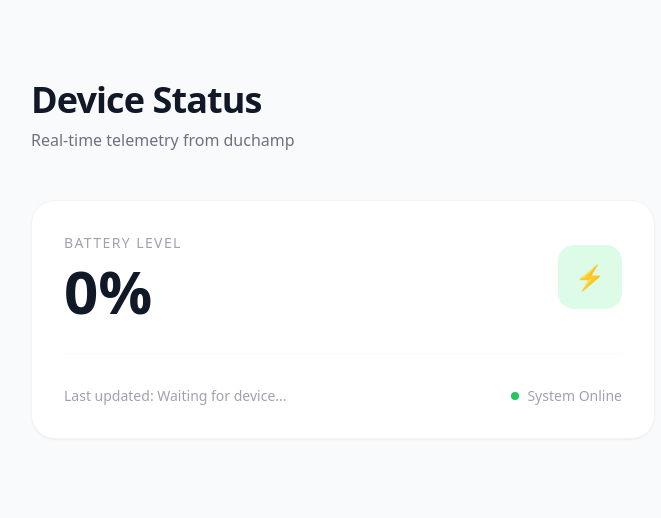
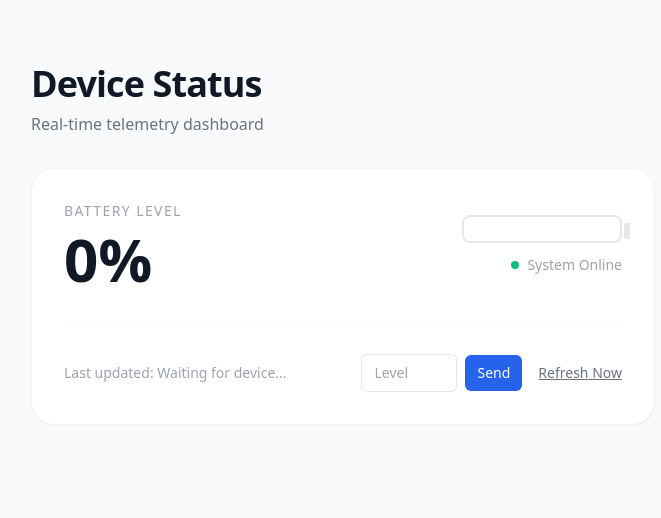
Before and after one commit to gerach07/android-telemetry-server, a FastAPI app: page / in a window 1280 px wide. Shown: the top 518 px of the page, without its empty margins (297-958 px from the left). Run offline with FastAPI, Linux system fonts and the light colour scheme; some libraries are stand-ins or nearby versions.

Commit message:
Add Render deployment config, gunicorn, dashboard, /stats and /health endpoints

```diff
--- a/main.py
+++ b/main.py
@@ -1,25 +1,56 @@
-from fastapi import FastAPI, Form, Request
+from fastapi import FastAPI, Form, Request, Depends
 from fastapi.templating import Jinja2Templates
-from fastapi.responses import HTMLResponse
+from fastapi.responses import HTMLResponse, JSONResponse
+from fastapi.middleware.cors import CORSMiddleware
+from pydantic import BaseModel
 import time
 
 app = FastAPI()
+app.add_middleware(
+    CORSMiddleware,
+    allow_origins=["*"],
+    allow_credentials=True,
+    allow_methods=["*"],
+    allow_headers=["*"],
+)
+
 templates = Jinja2Templates(directory="templates")
 
 # Initial placeholder data
 latest_stats = {"level": "0", "timestamp": "Waiting for device..."}
 
+
 @app.get("/", response_class=HTMLResponse)
 async def read_root(request: Request):
-    # This sends our data variables to the HTML file
-    return templates.TemplateResponse("index.html", {
-        "request": request,
-        "level": latest_stats["level"],
-        "timestamp": latest_stats["timestamp"]
-    })
+    # Render the template; the page will poll `/stats` for live updates
+    return templates.TemplateResponse("index.html", {"request": request})
+
+
+class BatteryReport(BaseModel):
+    level: int
+
 
 @app.post("/battery_report")
-async def receive_battery(level: str = Form(...)):
-    latest_stats["level"] = level
+async def receive_battery(level: int = Form(None), payload: BatteryReport | None = None):
+    # Accepts either form-encoded `level` or JSON payload {"level": N}
+    if payload is not None:
+        level_value = int(payload.level)
+    elif level is not None:
+        level_value = int(level)
+    else:
+        return JSONResponse({"status": "error", "detail": "no level provided"}, status_code=400)
+
+    latest_stats["level"] = str(max(0, min(100, level_value)))
     latest_stats["timestamp"] = time.strftime("%H:%M:%S")
-    return {"status": "success"}
+    return {"status": "success", "level": latest_stats["level"]}
+
+
+@app.get("/stats")
+async def get_stats():
+    return latest_stats
+
+
+@app.get("/health")
+async def health():
+    # Simple health-check endpoint for Render/Load balancers
+    return {"status": "ok"}
--- a/templates/index.html
+++ b/templates/index.html
@@ -5,35 +5,128 @@
     <meta name="viewport" content="width=device-width, initial-scale=1.0">
     <title>Anasio | Battery Telemetry</title>
     <script src="https://cdn.tailwindcss.com"></script>
-    <!-- Auto-refresh every 30 seconds to see new data -->
-    <meta http-equiv="refresh" content="30">
+    <meta name="theme-color" content="#ffffff">
+    <style>
+        /* small battery bar styling */
+        .battery {
+            width: 160px;
+            height: 28px;
+            border-radius: 8px;
+            border: 2px solid #e5e7eb;
+            position: relative;
+            background: #fff;
+        }
+        .battery-level {
+            height: 100%;
+            border-radius: 6px;
+            transition: width 400ms ease, background 400ms ease;
+        }
+        .battery-tip {
+            position: absolute;
+            right: -10px;
+            top: 6px;
+            width: 6px;
+            height: 16px;
+            background: #e5e7eb;
+            border-radius: 2px;
+        }
+    </style>
 </head>
 <body class="bg-gray-50 text-gray-900 font-sans">
-    <div class="max-w-2xl mx-auto py-20 px-6">
-        <header class="mb-12">
+    <div class="max-w-2xl mx-auto py-16 px-6">
+        <header class="mb-8">
             <h1 class="text-4xl font-bold tracking-tight">Device Status</h1>
-            <p class="text-gray-500 mt-2">Real-time telemetry from duchamp</p>
+            <p class="text-gray-500 mt-2">Real-time telemetry dashboard</p>
         </header>
 
         <div class="bg-white rounded-3xl p-8 shadow-sm border border-gray-100">
-            <div class="flex items-center justify-between">
+            <div class="flex items-center justify-between gap-4">
                 <div>
                     <p class="text-sm font-medium text-gray-400 uppercase tracking-widest">Battery Level</p>
-                    <p class="text-6xl font-bold mt-2">{{ level }}%</p>
+                    <p id="level-text" class="text-6xl font-bold mt-2">--%</p>
                 </div>
-                <!-- Simple battery icon logic -->
-                <div class="h-16 w-16 bg-green-100 rounded-2xl flex items-center justify-center">
-                    <div class="text-green-600 text-2xl font-bold">⚡</div>
+
+                <div class="flex flex-col items-end gap-3">
+                    <div class="battery" aria-hidden>
+                        <div id="battery-fill" class="battery-level" style="width:0%"></div>
+                        <div class="battery-tip"></div>
+                    </div>
+                    <div id="status-dot" class="flex items-center text-sm text-gray-400">
+                        <span id="dot" class="h-2 w-2 bg-gray-300 rounded-full mr-2"></span>
+                        <span id="status-text">Offline</span>
+                    </div>
                 </div>
             </div>
 
-            <div class="mt-8 pt-8 border-t border-gray-50 flex justify-between items-center text-sm text-gray-400">
-                <span>Last updated: {{ timestamp }}</span>
-                <span class="flex items-center">
-                    <span class="h-2 w-2 bg-green-500 rounded-full mr-2"></span> System Online
-                </span>
+            <div class="mt-8 pt-8 border-t border-gray-50 flex flex-col sm:flex-row justify-between items-start sm:items-center gap-4 text-sm text-gray-400">
+                <span>Last updated: <span id="timestamp">--:--:--</span></span>
+
+                <div class="flex items-center gap-4">
+                    <form id="post-form" class="flex items-center gap-2">
+                        <label for="level-input" class="sr-only">Level</label>
+                        <input id="level-input" type="number" min="0" max="100" placeholder="Level" class="px-3 py-2 border rounded-md w-24" />
+                        <button type="submit" class="bg-blue-600 text-white px-3 py-2 rounded-md">Send</button>
+                    </form>
+
+                    <button id="refresh" class="text-sm text-gray-500 underline">Refresh Now</button>
+                </div>
             </div>
         </div>
     </div>
+
+    <script>
+        const levelText = document.getElementById('level-text');
+        const batteryFill = document.getElementById('battery-fill');
+        const timestampEl = document.getElementById('timestamp');
+        const statusDot = document.getElementById('dot');
+        const statusText = document.getElementById('status-text');
+
+        function colorForLevel(n){
+            if(n >= 80) return '#16a34a';
+            if(n >= 40) return '#f59e0b';
+            return '#ef4444';
+        }
+
+        async function fetchStats(){
+            try{
+                const res = await fetch('/stats');
+                if(!res.ok) throw new Error('no stats');
+                const data = await res.json();
+                const n = parseInt(data.level || 0, 10);
+                levelText.textContent = n + '%';
+                batteryFill.style.width = Math.max(0, Math.min(100, n)) + '%';
+                const c = colorForLevel(n);
+                batteryFill.style.background = c;
+                timestampEl.textContent = data.timestamp || '--:--:--';
+                statusDot.style.background = '#10b981';
+                statusText.textContent = 'System Online';
+            }catch(e){
+                statusDot.style.background = '#9ca3af';
+                statusText.textContent = 'Offline';
+            }
+        }
+
+        // Poll every 5 seconds
+        fetchStats();
+        const poll = setInterval(fetchStats, 5000);
+
+        document.getElementById('refresh').addEventListener('click', (e)=>{ e.preventDefault(); fetchStats(); });
+
+        // simple test form that POSTs form-encoded data
+        document.getElementById('post-form').addEventListener('submit', async (e)=>{
+            e.preventDefault();
+            const val = document.getElementById('level-input').value;
+            if(!val && val !== '0') return;
+            try{
+                const fd = new FormData();
+                fd.append('level', String(val));
+                await fetch('/battery_report', { method: 'POST', body: fd });
+                document.getElementById('level-input').value = '';
+                fetchStats();
+            }catch(err){
+                console.error(err);
+            }
+        });
+    </script>
 </body>
 </html>
```
Also changed, not shown: render.yaml (added, +8 -0 lines), requirements.txt (+5 -4 lines), README.md (added).
